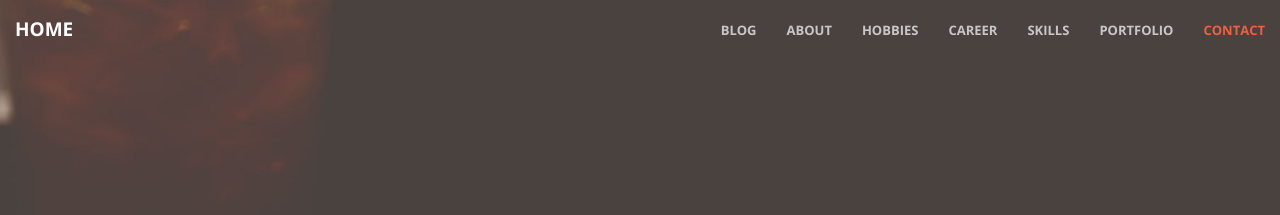
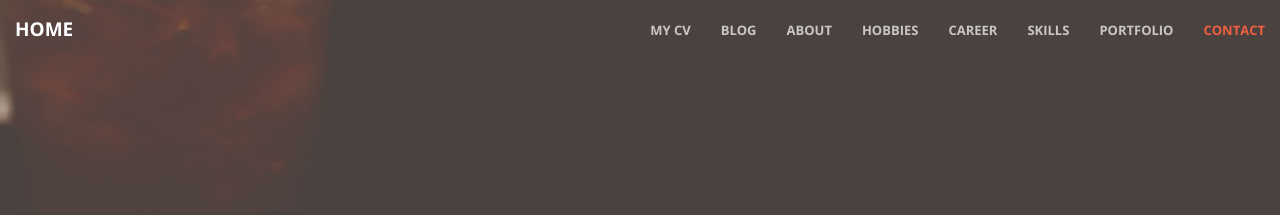
Before and after one commit to trongthien18/trongthien18.github.io, a Jekyll site: the page built from index.html, in a window 1280 px wide. Shown: the top 215 px of the page. Built offline with Jekyll 4.4.1, drawn with Linux system fonts in a browser that asks for light colours; the list of posts is cut into pages by our own code.

Commit message:
Update link to CV

```diff
--- a/_includes/nav.html
+++ b/_includes/nav.html
@@ -14,6 +14,9 @@
         <!-- Collect the nav links, forms, and other content for toggling -->
         <div class="collapse navbar-collapse" id="bs-example-navbar-collapse-1">
             <ul class="nav navbar-nav navbar-right">
+                <li>
+                    <a href="https://drive.google.com/open?id=0BwBNythVqRR-ekZUZ2hkdWxydDg">My CV</a>
+                </li>
                  <li>
                     <a href="blog">Blog</a>
                 </li>
```
